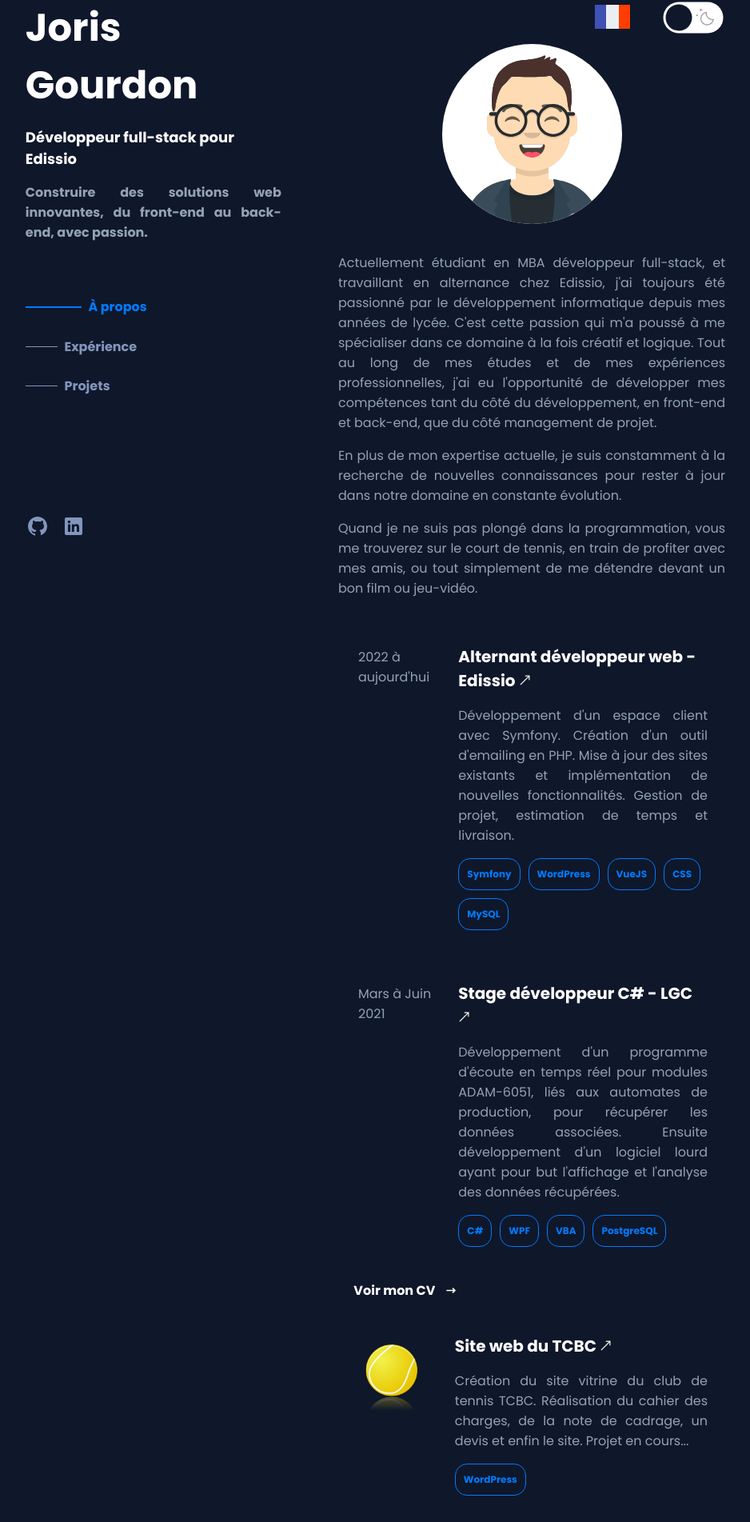
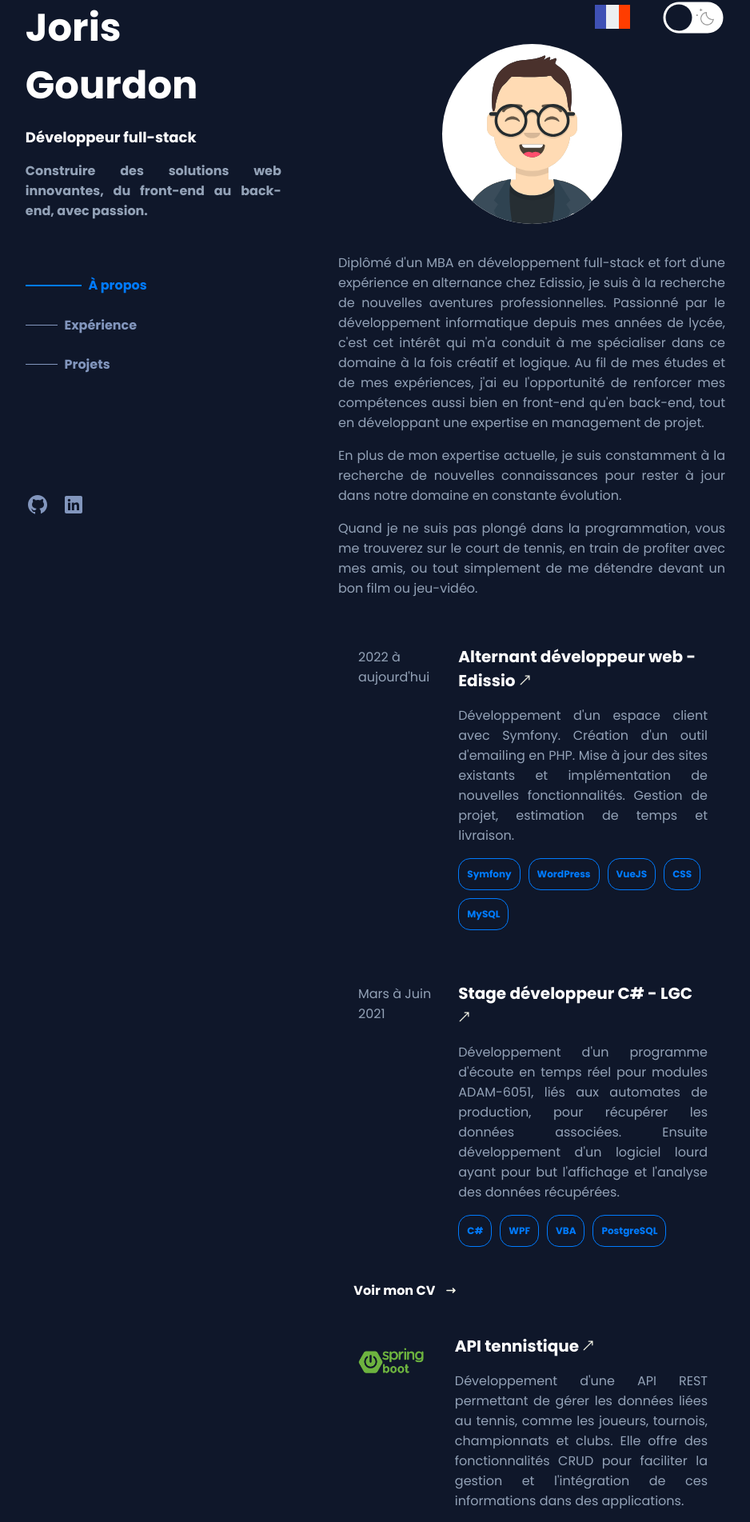
Before and after one commit to Joris07/portfolio, a Vue app: page / in a window 1280 px wide. Shown: the part 73-1976 px from the top of the page at 80% size, without its empty margins (173-1111 px from the left). Built offline with nearby package versions, Linux system fonts and the light colour scheme.

Commit message:
Actualisation et ajout projet

```diff
--- a/src/components/Main/Photo.vue
+++ b/src/components/Main/Photo.vue
@@ -2,9 +2,7 @@
     <div id="avatar" class="observer" ref="avatar">
       <img src="/icons/avatar.svg" alt="Joris">
     </div>
-  </template>
-
-
+</template>
 
 <style scoped>
     #avatar {
--- a/src/components/Main/Projets.vue
+++ b/src/components/Main/Projets.vue
@@ -9,6 +9,14 @@
 
 <template>
 	<div id="projets" class="observer">
+        <Card
+            link="https://github.com/Joris07/apiTennis.git"
+            dateOrImage="/portfolio/icons/apiSpring.png"
+            :isImage="true"
+            :title="$t('main.projets.springApi.title')"
+            :description="$t('main.projets.springApi.description')"
+            :technologies="['Spring', 'Java', 'Jenkins', 'SonarQube', 'CleanCode', 'Docker']"
+        />
 		<Card
             link="https://tcbotzchaudron.go.yj.fr/"
             dateOrImage="/portfolio/icons/tennis.png"
--- a/src/locales/en.json
+++ b/src/locales/en.json
@@ -4,7 +4,7 @@
 		"poste" : "Full-Stack Developer at Edissio",
 		"devise" : "Building innovative web solutions, from front-end to back-end, with passion.",
 		"propos": {
-			"partie1" : "Currently studying for an MBA in Full-Stack Development, and working part-time at Edissio, I've always been passionate about computer programming since my high school years. It's this passion that led me to specialize in this field, which is both creative and logical. Throughout my studies and professional experiences, I've had the opportunity to develop my skills in both development, in front-end and back-end, as well as project management.",
+			"partie1" : "Graduated with an MBA in full-stack development and enriched by my experience as an apprentice at Edissio, I am now seeking new professional challenges. My passion for software development, which began during my high school years, led me to specialize in this field that blends creativity and logic. Throughout my studies and professional experiences, I have had the opportunity to enhance my skills in both front-end and back-end development, while also gaining expertise in project management.",
 			"partie2" : "In addition to my current expertise, I'm constantly seeking new knowledge to stay up-to-date in our ever-evolving field.",
 			"partie3" : "When I'm not immersed in programming, you'll find me on the tennis court, enjoying time with my friends, or simply relaxing in front of a good film or video game."
 		},
@@ -30,9 +30,13 @@
 			}
 		},
 		"projets" : {
+			"springApi" : {
+				"title" : "Tennis Data API",
+				"description" : "Development of a REST API for managing tennis-related data, such as players, tournaments, championships, and clubs. It provides CRUD functionalities to facilitate the management and integration of this information into applications."
+			},
 			"tcbc" : {
 				"title" : "TCBC Website",
-				"description" : "Creation of the TCBC tennis club's showcase website. Realization of the specifications, the scoping note, a quote, and finally the site. Ongoing project..."
+				"description" : "Creation of the TCBC tennis club's showcase website. Realization of the specifications, the scoping note, a quote, and finally the site."
 			},
 			"cowaf" : {
 				"title" : "Animal Carpooling Project",
--- a/src/locales/fr.json
+++ b/src/locales/fr.json
@@ -1,10 +1,10 @@
 {
 	"header": {
 		"moi": "Joris Gourdon",
-		"poste" : "Développeur full-stack pour Edissio",
+		"poste" : "Développeur full-stack",
 		"devise" : "Construire des solutions web innovantes, du front-end au back-end, avec passion.",
 		"propos": {
-			"partie1" : "Actuellement étudiant en MBA développeur full-stack, et travaillant en alternance chez Edissio, j'ai toujours été passionné par le développement informatique depuis mes années de lycée. C'est cette passion qui m'a poussé à me spécialiser dans ce domaine à la fois créatif et logique. Tout au long de mes études et de mes expériences professionnelles, j'ai eu l'opportunité de développer mes compétences tant du côté du développement, en front-end et back-end, que du côté management de projet.",
+			"partie1" : "Diplômé d'un MBA en développement full-stack et fort d'une expérience en alternance chez Edissio, je suis à la recherche de nouvelles aventures professionnelles. Passionné par le développement informatique depuis mes années de lycée, c'est cet intérêt qui m'a conduit à me spécialiser dans ce domaine à la fois créatif et logique. Au fil de mes études et de mes expériences, j'ai eu l'opportunité de renforcer mes compétences aussi bien en front-end qu'en back-end, tout en développant une expertise en management de projet.",
 			"partie2" : "En plus de mon expertise actuelle, je suis constamment à la recherche de nouvelles connaissances pour rester à jour dans notre domaine en constante évolution.",
 			"partie3" : "Quand je ne suis pas plongé dans la programmation, vous me trouverez sur le court de tennis, en train de profiter avec mes amis, ou tout simplement de me détendre devant un bon film ou jeu-vidéo."
 		},
@@ -30,6 +30,10 @@
 			}
 		},
 		"projets" : {
+			"springApi" : {
+				"title" : "API tennistique",
+				"description" : "Développement d'une API REST permettant de gérer les données liées au tennis, comme les joueurs, tournois, championnats et clubs. Elle offre des fonctionnalités CRUD pour faciliter la gestion et l'intégration de ces informations dans des applications."
+			},
 			"tcbc" : {
 				"title" : "Site web du TCBC",
 				"description" : "Création du site vitrine du club de tennis TCBC. Réalisation du cahier des charges, de la note de cadrage, un devis et enfin le site. Projet en cours..."
```
Also changed, not shown: public/icons/apiSpring.png (added), 1 other file (tests, documents, lock files or other folders).
